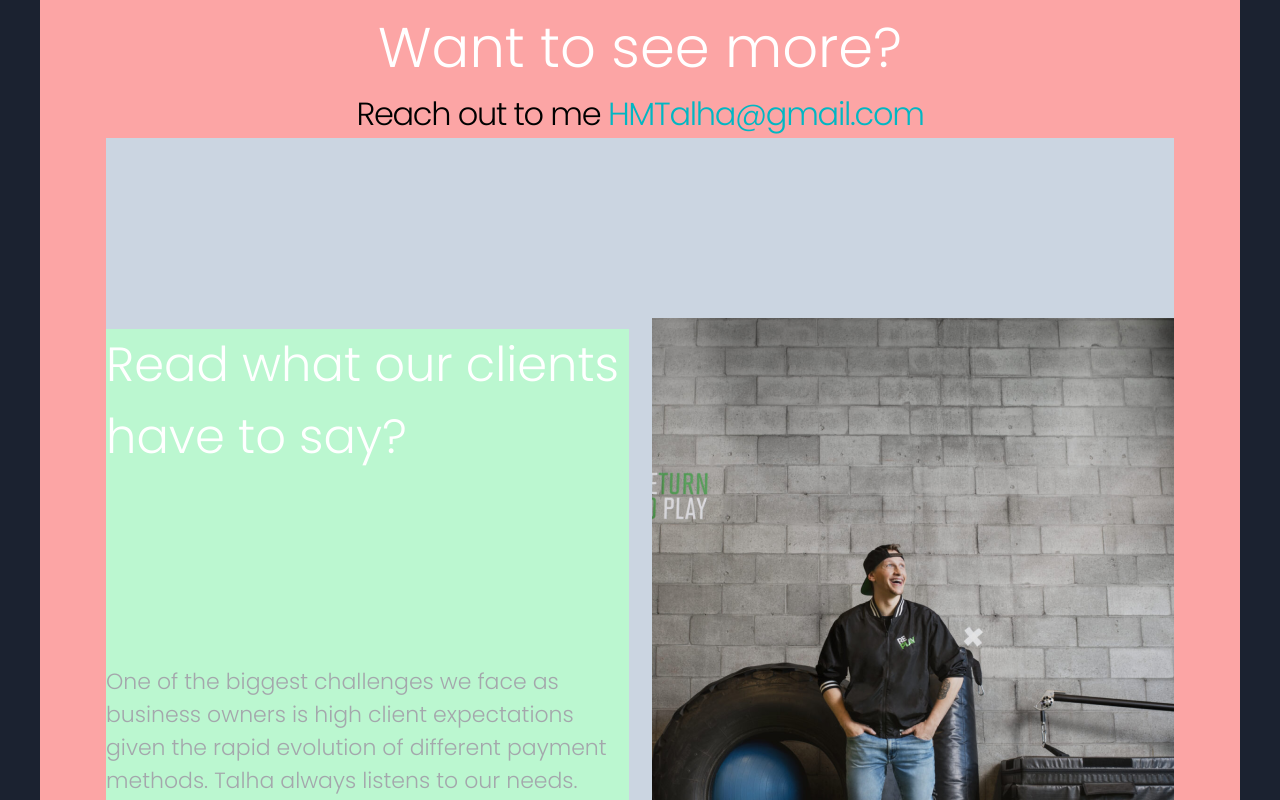
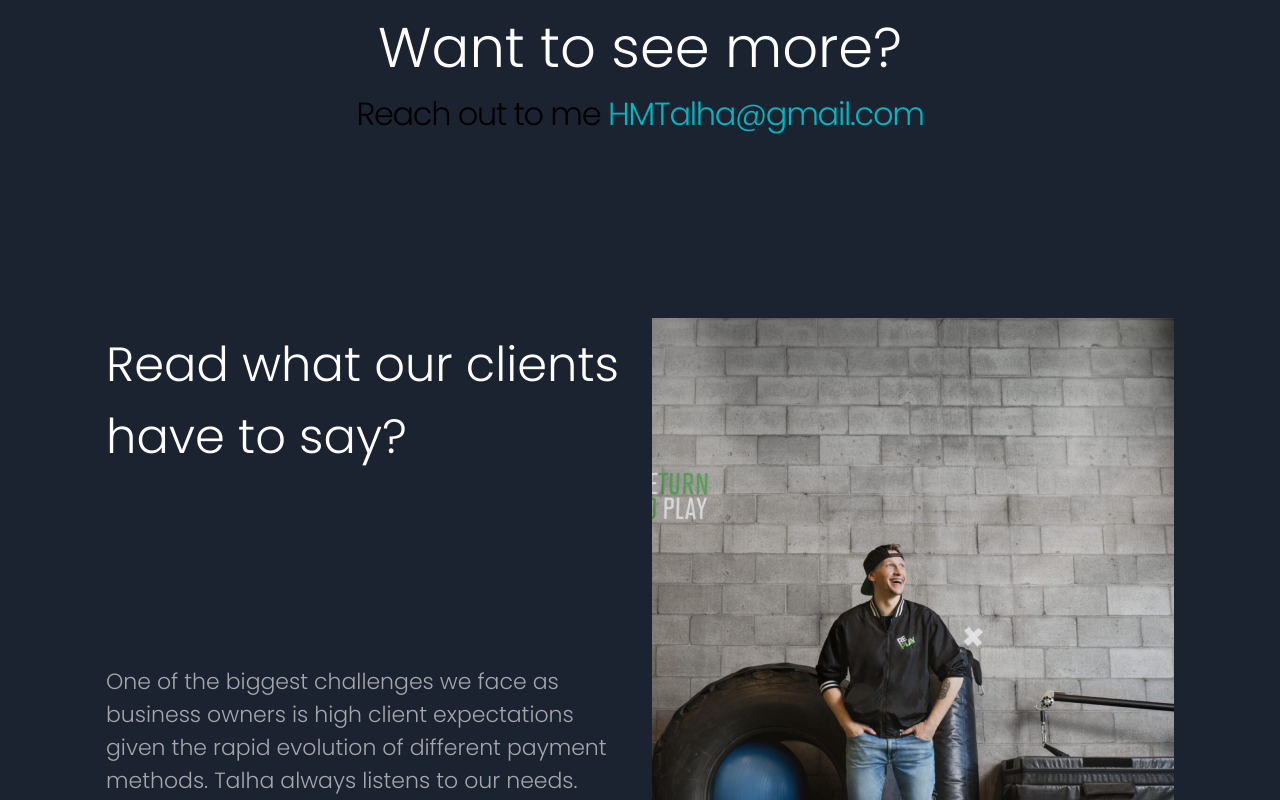
Before and after one commit to usersyedsaad/Project-1-MH-Talha, a React (Vite) app: page / in a window 1280 px wide. Shown: the part 4420-5220 px from the top of the page. Built offline with nearby package versions, Linux system fonts and the light colour scheme.

Commit message:
Mistake solved

```diff
--- a/src/Components/Reviews.jsx
+++ b/src/Components/Reviews.jsx
@@ -2,15 +2,15 @@ import DannyGiljes from '../assets/imgs/DannyGiljes.png'
 
 const Reviews = () => {
   return (
-    <div className='bg-red-300  flex-col items-center pt-[180px]'>
+    <div className=' flex-col items-center pt-[180px]'>
       <div className='want-to-see-more'>
         <h4 className='text-white text-center text-[56px] font-[300] leading-normal tracking-[.2.24px]'>Want to see more?</h4>
         <p className="text[#A4A7AC] text-center text-[32px] font-[300] leading-normal tracking-[-1.28px]
         ">Reach out to me <span className="text-[#01B7C3] text-[32px]  font-[300] leading-normal tracking[-1.28px]">HMTalha@gmail.com </span></p>
       </div>
 
-      <div className="pt-[180px] bg-slate-300 ml-auto mr-auto flex w-[89%] items-center justify-between">
-        <div className="bg-green-200 self-end w-[49%]  gap-[192px] flex flex-col items-start justify-between">
+      <div className="pt-[180px]  ml-auto mr-auto flex w-[89%] items-center justify-between">
+        <div className=" self-end w-[49%]  gap-[192px] flex flex-col items-start justify-between">
           <div>
             <h5 className=" text-white text-5xl font-[300] leading-normal tracking-[-2.24] ">Read what our clients have to say?</h5>
           </div>
```
